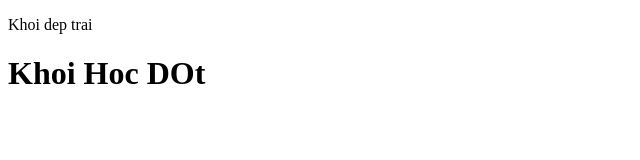
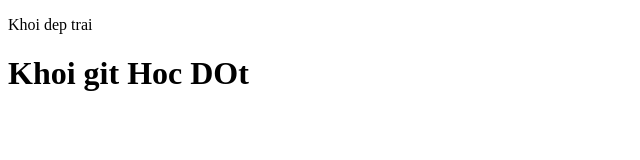
Before and after one commit to khoitang/github-study, a plain HTML site: page index.html in a window 1280 px wide. Shown: the whole page, without its empty margins (0-640 px from the left). Drawn offline with Linux system fonts and the light colour scheme.

Commit message:
cap nhat

```diff
--- a/index.html
+++ b/index.html
@@ -7,6 +7,6 @@
   </head>
   <body>
     <p>Khoi dep trai</p>
-    <h1>Khoi Hoc DOt</h1>
+    <h1>Khoi git Hoc DOt</h1>
   </body>
 </html>
```
